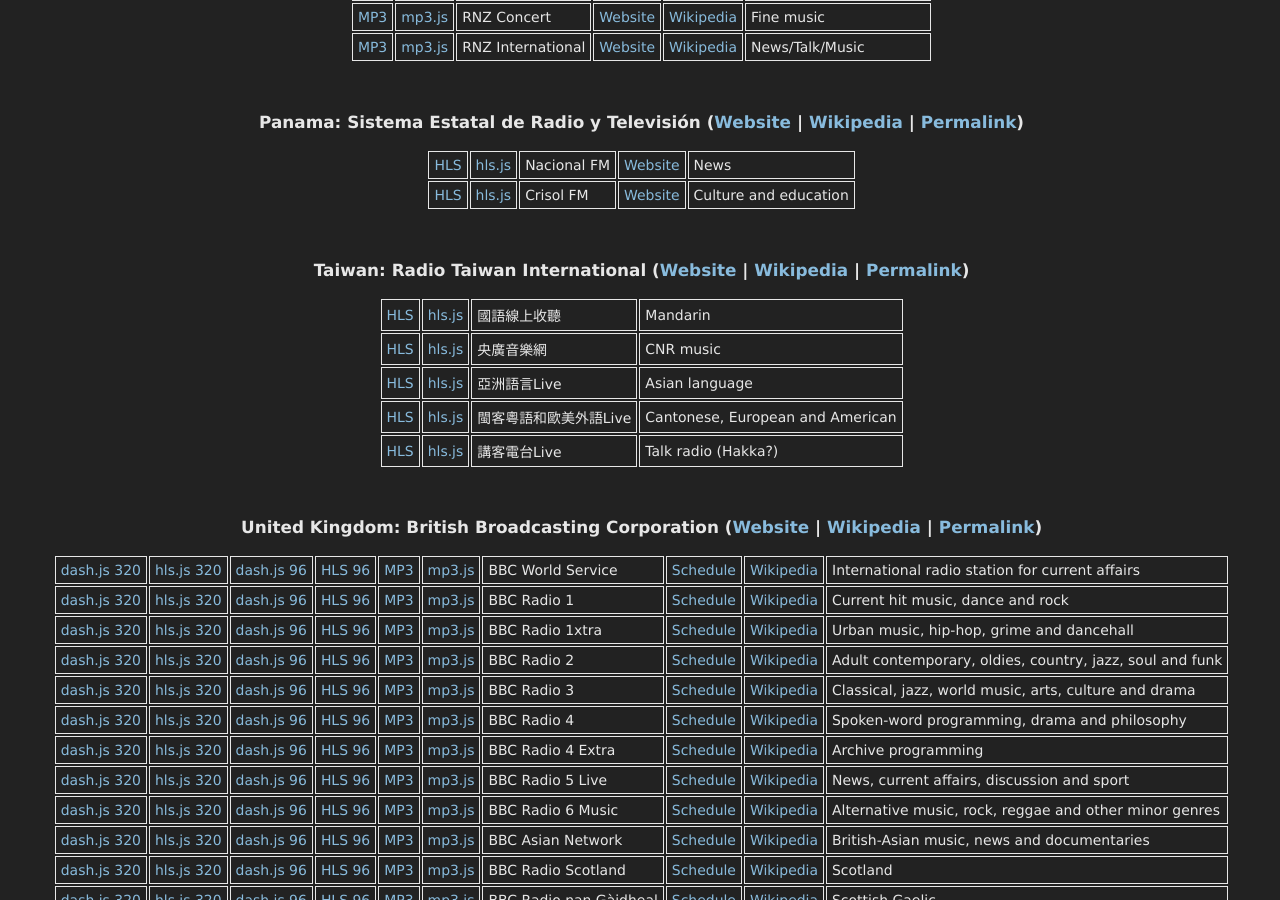
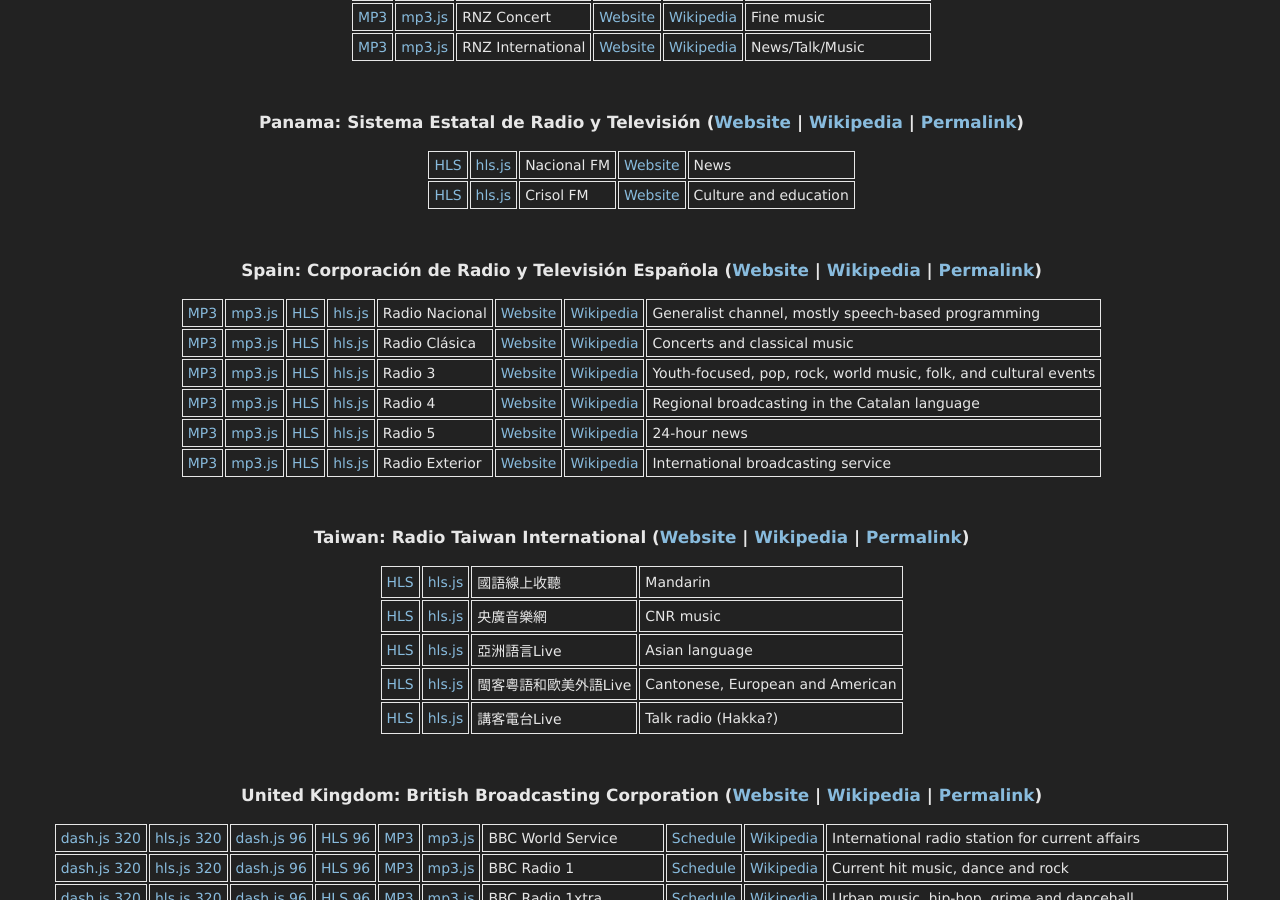
Before and after one commit to danburd/danburd.github.io, a Jekyll site: the page radio.html, which Jekyll copies as it is, in a window 1280 px wide and 900 px high, scrolled down 5757 px. Built offline with Jekyll 4.4.1, drawn with Linux system fonts in a browser that asks for light colours.

Commit message:
Added stations from Spain

```diff
--- a/radio.html
+++ b/radio.html
@@ -1460,6 +1460,73 @@
 </div>
 <br>
 <br>
+<div id="Spain">
+<h3>Spain: Corporación de Radio y Televisión Española (<a href="http://www.rtve.es">Website</a> | <a href="https://en.wikipedia.org/wiki/RTVE">Wikipedia</a> | <a href="#Spain">Permalink</a>)</h3>
+<table>
+  <tr>
+    <td><a href="https://rne.rtveradio.cires21.com/rne.mp3">MP3</a></td>
+    <td><a href="/mp3js.html?stream=https://rne.rtveradio.cires21.com/rne.mp3">mp3.js</a></td>
+    <td><a href="https://hlsliveamdgl0-lh.akamaihd.net/i/rnerne_1@586398/master.m3u8">HLS</a></td>
+    <td><a href="/hlsjsaudio.html?stream=https://hlsliveamdgl0-lh.akamaihd.net/i/rnerne_1@586398/master.m3u8">hls.js</a></td>
+    <td>Radio Nacional</td>
+    <td><a href="http://www.rtve.es/radio/">Website</a></td>
+    <td><a href="https://en.wikipedia.org/wiki/Radio_Nacional_(Spanish_radio_station)">Wikipedia</a></td>
+    <td>Generalist channel, mostly speech-based programming</td>
+  </tr>
+  <tr>
+    <td><a href="https://radioclasica.rtveradio.cires21.com/radioclasica.mp3">MP3</a></td>
+    <td><a href="/mp3js.html?stream=https://radioclasica.rtveradio.cires21.com/radioclasica.mp3">mp3.js</a></td>
+    <td><a href="https://hlsliveamdgl0-lh.akamaihd.net/i/rnerc_1@586399/master.m3u8">HLS</a></td>
+    <td><a href="/hlsjsaudio.html?stream=https://hlsliveamdgl0-lh.akamaihd.net/i/rnerc_1@586399/master.m3u8">hls.js</a></td>
+    <td>Radio Clásica</td>
+    <td><a href="http://www.rtve.es/radio/radioclasica/">Website</a></td>
+    <td><a href="https://en.wikipedia.org/wiki/Radio_Cl%C3%A1sica">Wikipedia</a></td>
+    <td>Concerts and classical music</td>
+  </tr>
+  <tr>
+    <td><a href="https://radio3.rtveradio.cires21.com/radio3.mp3">MP3</a></td>
+    <td><a href="/mp3js.html?stream=https://radio3.rtveradio.cires21.com/radio3.mp3">mp3.js</a></td>
+    <td><a href="https://hlsliveamdgl0-lh.akamaihd.net/i/rnerne3_1@793568/master.m3u8">HLS</a></td>
+    <td><a href="/hlsjsaudio.html?stream=https://hlsliveamdgl0-lh.akamaihd.net/i/rnerne3_1@793568/master.m3u8">hls.js</a></td>
+    <td>Radio 3</td>
+    <td><a href="http://www.rtve.es/radio/radio3/">Website</a></td>
+    <td><a href="https://en.wikipedia.org/wiki/Radio_3_(Spanish_radio_station)">Wikipedia</a></td>
+    <td>Youth-focused, pop, rock, world music, folk, and cultural events</td>
+  </tr>
+  <tr>
+    <td><a href="https://radio4.rtveradio.cires21.com/radio4.mp3">MP3</a></td>
+    <td><a href="/mp3js.html?stream=https://radio4.rtveradio.cires21.com/radio4.mp3">mp3.js</a></td>
+    <td><a href="https://hlsliveamdgl0-lh.akamaihd.net/i/rnerne4_1@793569/master.m3u8">HLS</a></td>
+    <td><a href="/hlsjsaudio.html?stream=https://hlsliveamdgl0-lh.akamaihd.net/i/rnerne4_1@793569/master.m3u8">hls.js</a></td>
+    <td>Radio 4</td>
+    <td><a href="http://www.rtve.es/radio/radio4/">Website</a></td>
+    <td><a href="https://en.wikipedia.org/wiki/R%C3%A0dio_4">Wikipedia</a></td>
+    <td>Regional broadcasting in the Catalan language</td>
+  </tr>
+  <tr>
+    <td><a href="https://radio5.rtveradio.cires21.com/radio5.mp3">MP3</a></td>
+    <td><a href="/mp3js.html?stream=https://radio5.rtveradio.cires21.com/radio5.mp3">mp3.js</a></td>
+    <td><a href="https://hlsliveamdgl0-lh.akamaihd.net/i/rnerne5_1@793570/master.m3u8">HLS</a></td>
+    <td><a href="/hlsjsaudio.html?stream=https://hlsliveamdgl0-lh.akamaihd.net/i/rnerne5_1@793570/master.m3u8">hls.js</a></td>
+    <td>Radio 5</td>
+    <td><a href="http://www.rtve.es/radio/radio5/">Website</a></td>
+    <td><a href="https://en.wikipedia.org/wiki/Radio_5_(Spanish_radio_station)">Wikipedia</a></td>
+    <td>24-hour news</td>
+  </tr>
+  <tr>
+    <td><a href="https://radioexterior.rtveradio.cires21.com/radioexterior.mp3">MP3</a></td>
+    <td><a href="/mp3js.html?stream=https://radioexterior.rtveradio.cires21.com/radioexterior.mp3">mp3.js</a></td>
+    <td><a href="https://hlsliveamdgl0-lh.akamaihd.net/i/rneree_1@793572/master.m3u8">HLS</a></td>
+    <td><a href="/hlsjsaudio.html?stream=https://hlsliveamdgl0-lh.akamaihd.net/i/rneree_1@793572/master.m3u8">hls.js</a></td>
+    <td>Radio Exterior</td>
+    <td><a href="http://www.rtve.es/radio/radio-exterior/">Website</a></td>
+    <td><a href="https://en.wikipedia.org/wiki/Radio_Exterior">Wikipedia</a></td>
+    <td>International broadcasting service</td>
+  </tr>
+</table>
+</div>
+<br>
+<br>
 <div id="Taiwan">
 <h3>Taiwan: Radio Taiwan International (<a href="https://www.rti.org.tw/">Website</a> | <a href="https://en.wikipedia.org/wiki/Radio_Taiwan_International">Wikipedia</a> | <a href="#Taiwan">Permalink</a>)</h3>
 <table>
```
